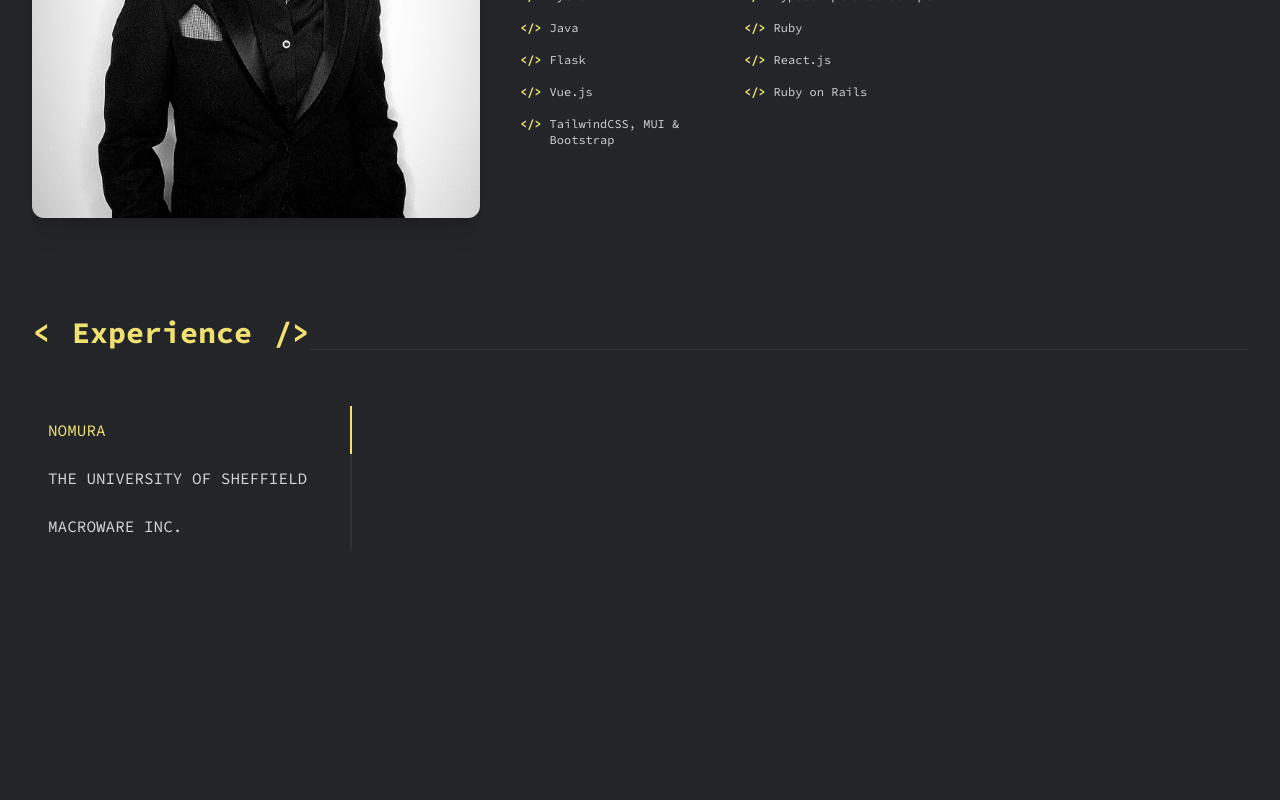
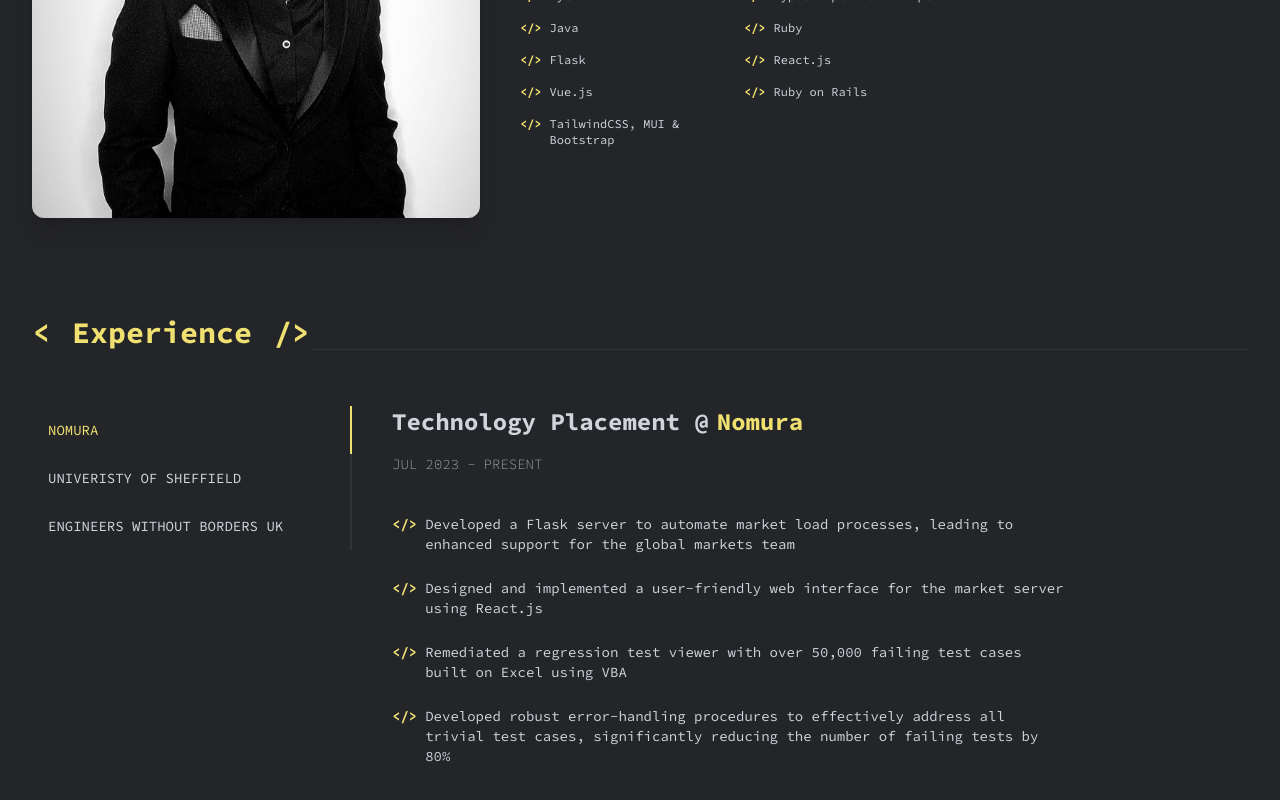
Before and after one commit to priscilla-e/my-portfolio, a React (Vite) app: page / in a window 1280 px wide. Shown: the part 1218-2018 px from the top of the page. Before the commit the page ends 1864 px from the top, so only its background shows below. Built offline with nearby package versions, Linux system fonts and the light colour scheme.

Commit message:
Add experience desc design

```diff
--- a/src/components/experience/Experience.jsx
+++ b/src/components/experience/Experience.jsx
@@ -1,13 +1,18 @@
 import { useState } from 'react'
+import Tabs from '@mui/material/Tabs';
+import Tab from '@mui/material/Tab';
+import Button from '@mui/material/Button';
+
+import {EXPERIENCES} from '../../data.js'
 
 export default function Experience() {
-    const [activeTab, setActiveTab] = useState('nomura')
+    const [activeTab, setActiveTab] = useState(0)
 
     const tabStyle = (tab) => {
         if (tab === activeTab) {
-            return 'inline-flex items-center w-full h-12 p-4 uppercase border-r-2 text-primary border-r-primary active:text-primary active:bg-primary active:bg-opacity-5'
+            return 'inline-flex items-center  w-full h-12 p-4 uppercase border-r-2 text-sm text-primary border-r-primary active:text-primary active:bg-primary active:bg-opacity-5'
         } else {
-            return 'inline-flex items-center w-full h-12 p-4 uppercase border-r-2 border-r-darkLine active:text-primary active:bg-primary active:bg-opacity-5'
+            return 'inline-flex items-center w-full h-12 p-4 uppercase border-r-2  text-sm border-r-darkLine active:text-primary active:bg-primary active:bg-opacity-5'
         }
     }
 
@@ -20,16 +25,37 @@
                     <span className='flex-1 hidden border-b border-b-darkLine md:inline-block'></span>
                 </div>
 
-                <div className="max-w-xs">
-                    <div className={tabStyle('nomura')} onClick={() => {setActiveTab('nomura')}}>
-                        Nomura
+                <div className="flex flex-col md:flex-row">
+
+                    {/*tabs*/}
+                    <div className="max-w-xs">
+                        {EXPERIENCES.map((experience, index) => (
+                            <button key={index} type='button' className={tabStyle(index)} onClick={() => {setActiveTab(index)}}>
+                                {experience.company}
+                            </button>
+                        ))}
                     </div>
-                    <div className={tabStyle('sheffield')} onClick={() => {setActiveTab('sheffield')}}>
-                        The University of Sheffield
+
+                    {/*tab content*/}
+                    <div className="flex-1 mt-6 md:mt-0 md:ml-10">
+                        <p className="font-bold space-x-2 md:text-2xl">
+                            <span className="">Technology Placement @</span>
+                            <span className="text-primary">Nomura</span>
+                        </p>
+                        <p className="mt-2 font-thin uppercase text-sm md:mt-4">
+                            <span>jul 2023</span>
+                            <span className="mx-2">-</span>
+                            <span>present</span>
+                        </p>
+                        <ul className='w-full mt-10 text-sm space-y-6 md:max-w-2xl'>
+                            {EXPERIENCES[activeTab].description.map((desc, index) => (
+                                <li key={index} className='styled-li'>
+                                    {desc}
+                                </li>
+                            ))}
+                        </ul>
                     </div>
-                    <div className={tabStyle('macroware')} onClick={() => {setActiveTab('macroware')}}>
-                        Macroware Inc.
-                    </div>
+
                 </div>
 
 
```
